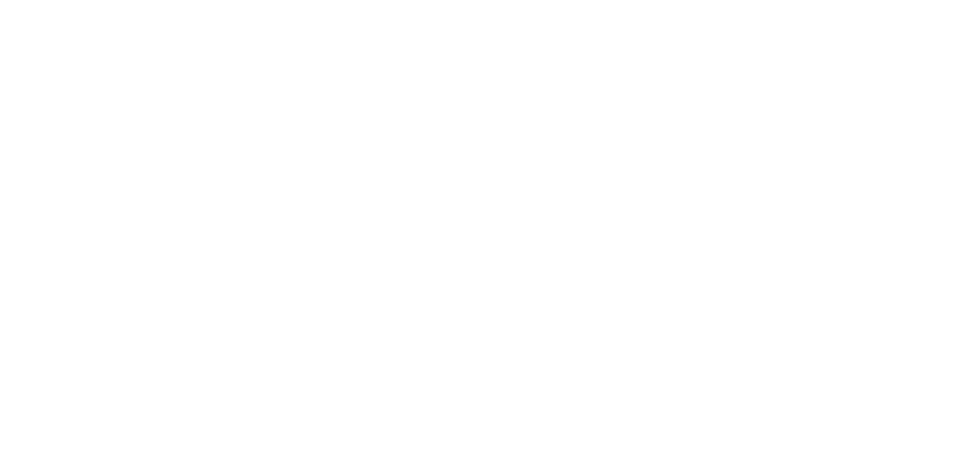
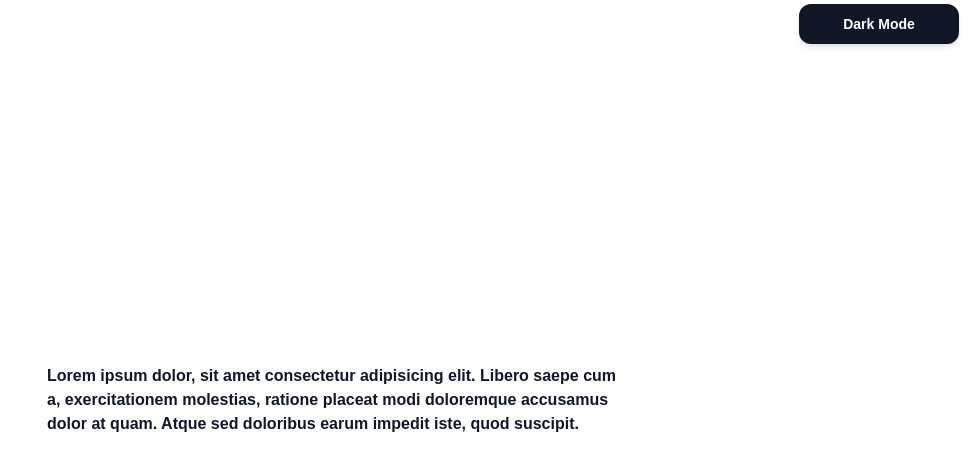
Before and after one commit to yvan-hirwa/react, a React (Vite) app in the folder react-exercises/rest/: page / in a window 1280 px wide. Shown: the top 470 px of the page, without its empty margins (305-1280 px from the left). Built offline with nearby package versions, Linux system fonts and the light colour scheme; a web font is replaced by a local one.

Commit message:
Dark mode with context api

```diff
--- a/react-exercises/rest/src/App.jsx
+++ b/react-exercises/rest/src/App.jsx
@@ -1,5 +1,6 @@
 // import { useEffect } from "react";
 import ContextApp from "./context1/ContextApp";
+import DarkMode from "./darkmode/DarkMode";
 // import Question4 from "./customHook/Question4";
 // import Question3 from "./fetchPost/Question3";
 // import Question2 from "./list-optimization/Question2";
@@ -11,6 +12,7 @@
       {/* <Question3 /> */}
       {/* <Question4 /> */}
       {/* <ContextApp /> */}
+      <DarkMode />
     </>
   );
 }
--- /dev/null
+++ b/react-exercises/rest/src/darkmode/DarkMode.jsx
@@ -0,0 +1,25 @@
+import { useEffect, useMemo, useState } from "react";
+import { ThemeContext } from "./context";
+import DisplayBox from "./DisplayBox";
+
+function DarkMode() {
+  const [theme, setTheme] = useState("light");
+  useEffect(() => {
+    if (theme === "dark") document.documentElement.classList.add("dark");
+    else document.documentElement.classList.remove("dark");
+  }, [theme]);
+
+  const contextValue = useMemo(() => ({ theme, setTheme }), [theme]);
+
+  return (
+    <div>
+      <ThemeContext.Provider value={contextValue}>
+        <DisplayBox />
+      </ThemeContext.Provider>
+    </div>
+  );
+}
+
+export default DarkMode;
+
+//Remember this is the entry point consider it as App.jsx
--- /dev/null
+++ b/react-exercises/rest/src/darkmode/DisplayBox.jsx
@@ -0,0 +1,15 @@
+import ToggleButton from "./ToggleButton";
+
+export default function DisplayBox() {
+  return (
+    <div className="w-screen h-screen flex justify-center items-center font-bold bg-white text-gray-900 dark:bg-gray-900 dark:text-white dark:shadow-white/70">
+      <ToggleButton />
+      <p className="w-xl h-125 flex justify-center items-center">
+        Lorem ipsum dolor, sit amet consectetur adipisicing elit. Libero saepe
+        cum a, exercitationem molestias, ratione placeat modi doloremque
+        accusamus dolor at quam. Atque sed doloribus earum impedit iste, quod
+        suscipit.
+      </p>
+    </div>
+  );
+}
--- /dev/null
+++ b/react-exercises/rest/src/darkmode/ToggleButton.jsx
@@ -0,0 +1,17 @@
+import { useContext } from "react";
+import { ThemeContext } from "./context";
+
+function ToggleButton() {
+  const { theme, setTheme } = useContext(ThemeContext);
+
+  return (
+    <button
+      className="w-40 h-10 font-semibold text-sm rounded-xl fixed top-1 right-4 bg-gray-900 text-white dark:bg-white dark:text-gray-900 cursor-pointer shadow-md"
+      onClick={() => setTheme((prev) => (prev === "light" ? "dark" : "light"))}
+    >
+      {theme === "light" ? "Dark" : "Light"} Mode
+    </button>
+  );
+}
+
+export default ToggleButton;
--- /dev/null
+++ b/react-exercises/rest/src/darkmode/context.js
@@ -0,0 +1,7 @@
+import { createContext } from "react";
+
+export const UserContext = createContext();
+export const ThemeContext = createContext({
+  theme: "light",
+  setTheme: () => {},
+});
--- a/react-exercises/rest/src/index.css
+++ b/react-exercises/rest/src/index.css
@@ -4,3 +4,5 @@
 * {
   font-family: 'Google Sans', sans-serif;
 }
+
+@variant dark (&:where(.dark, .dark *));
```
